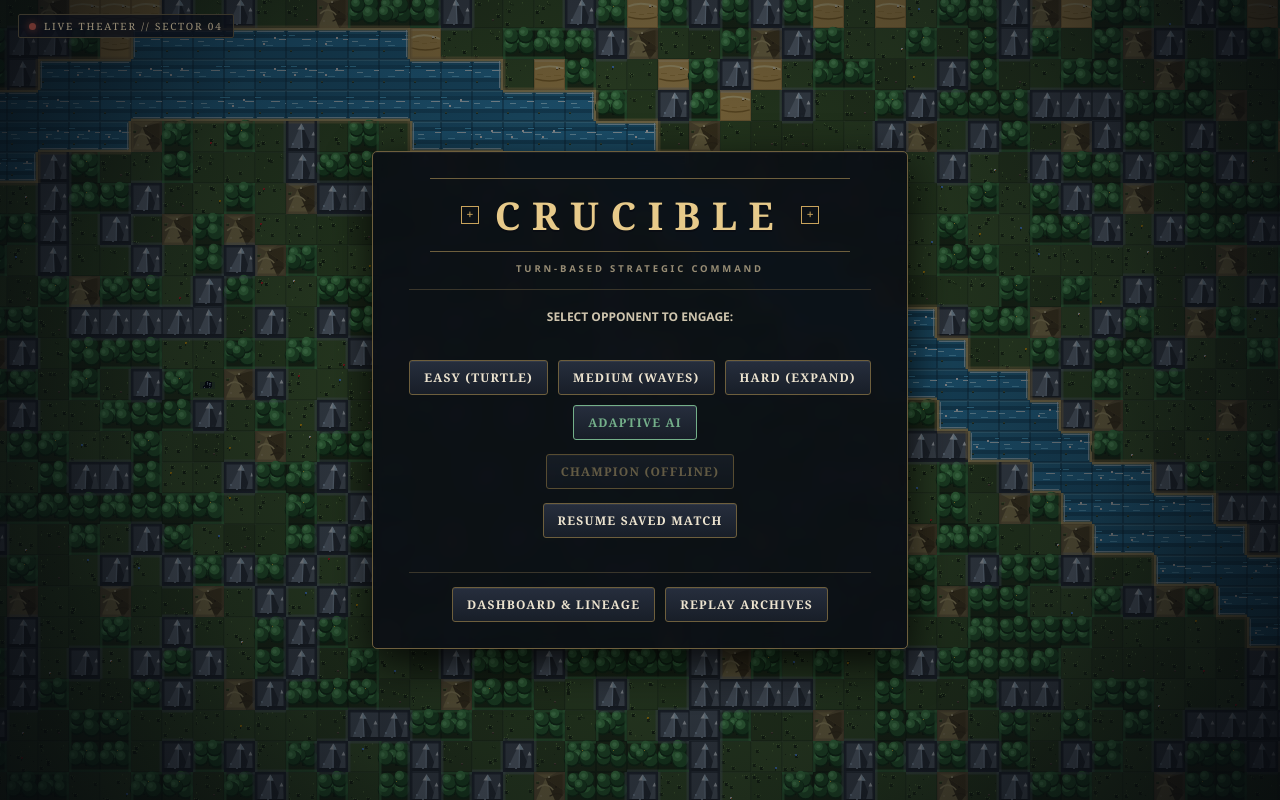
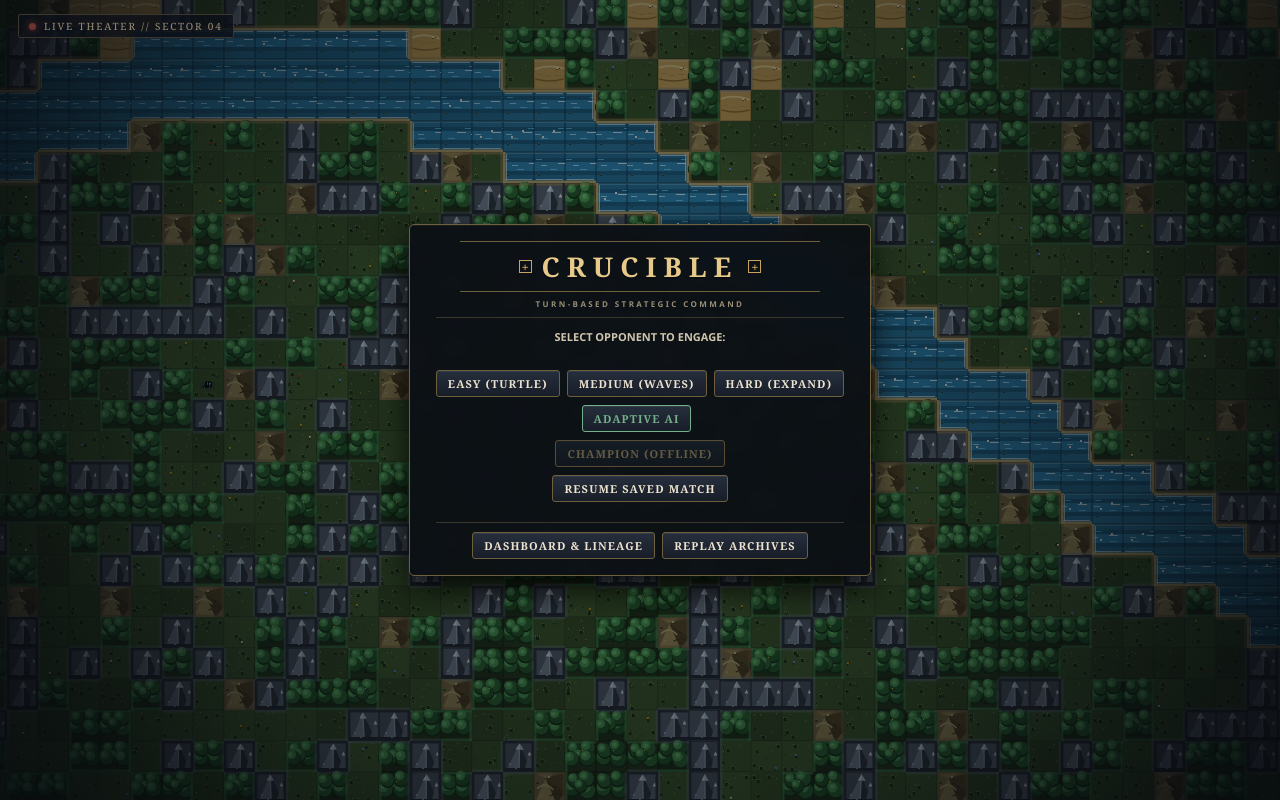
Before and after one commit to nordicnode/crucible-turn-based, a website built with Vite: page client/index.html in a window 1280 px wide. Built offline with nearby package versions, Linux system fonts and the light colour scheme; animation ran at ten frames a second; files whose address does not match are found by name.

Commit message:
Compact the main menu; tune plains palette
Main menu (client/index.html, CSS only): shrink the panel (padding 16x26,
max-width 470), reduce the CRUCIBLE emblem (1.7rem cap, 13px marks), tighten
row gaps (14->8px), buttons (5x11px, 11px), and section-divider spacing so the
lobby reads as one tight control block instead of a tall, airy list.

Also carry over the in-progress plains color/legend palette polish
(client/index.html legend dot, client/public/assets/terrain/plains.svg).

```diff
--- a/client/index.html
+++ b/client/index.html
@@ -633,10 +633,10 @@
         color: var(--ivory);
         border-radius: 3px;
         box-shadow: inset 0 1px 0 rgba(255, 255, 255, 0.06);
-        padding: 8px 14px;
+        padding: 5px 11px;
         cursor: pointer;
         font-family: var(--serif);
-        font-size: 12px;
+        font-size: 11px;
         font-weight: 700;
         letter-spacing: 0.1em;
         text-transform: uppercase;
@@ -662,10 +662,10 @@
         -webkit-backdrop-filter: blur(8px);
         border: 1px solid var(--line-hi);
         border-radius: 5px;
-        padding: 26px 36px;
-        max-width: 560px;
+        padding: 16px 26px;
+        max-width: 470px;
         text-align: center;
-        box-shadow: 0 14px 44px rgba(0, 0, 0, 0.85), inset 0 1px 0 rgba(255, 255, 255, 0.05);
+        box-shadow: 0 12px 34px rgba(0, 0, 0, 0.85), inset 0 1px 0 rgba(255, 255, 255, 0.05);
       }
       .live-feed-badge {
         position: absolute;
@@ -685,23 +685,23 @@
       }
       .rec-dot { width: 7px; height: 7px; background: #c05444; border-radius: 50%; box-shadow: 0 0 8px #c05444; animation: blink 1.2s infinite; }
       @keyframes blink { 0%, 100% { opacity: 1; } 50% { opacity: 0.2; } }
-      .logo-box { margin-bottom: 18px; border-bottom: 1px solid var(--line); padding-bottom: 14px; }
+      .logo-box { margin-bottom: 10px; border-bottom: 1px solid var(--line); padding-bottom: 8px; }
       .crucible-emblem {
-        margin: 0 auto 10px;
-        max-width: 420px;
+        margin: 0 auto 6px;
+        max-width: 360px;
         display: flex;
         align-items: center;
         justify-content: center;
-        gap: 16px;
-        padding: 10px 20px;
+        gap: 10px;
+        padding: 6px 14px;
         border-top: 1px solid var(--line-hi);
         border-bottom: 1px solid var(--line-hi);
       }
       .emblem-mark {
         display: grid;
         place-items: center;
-        width: 18px;
-        height: 18px;
+        width: 13px;
+        height: 13px;
         color: var(--gold);
         border: 1px solid var(--gold);
         font-weight: 700;
@@ -711,9 +711,9 @@
       .emblem-word {
         color: var(--gold-bright);
         font-family: var(--serif);
-        font-size: clamp(1.6rem, 6vw, 2.4rem);
+        font-size: clamp(1.15rem, 4.5vw, 1.7rem);
         font-weight: 700;
-        letter-spacing: 0.3em;
+        letter-spacing: 0.26em;
         text-shadow: 0 2px 0 #0a0d13;
       }
       .logo-title {
@@ -725,8 +725,8 @@
         margin: 0;
         font-family: var(--serif);
       }
-      .logo-sub { font-size: 9.5px; letter-spacing: 0.3em; color: var(--muted); text-transform: uppercase; margin-top: 4px; font-weight: 600; }
-      .panel .row { display: flex; gap: 10px; justify-content: center; flex-wrap: wrap; margin-top: 14px; }
+      .logo-sub { font-size: 8px; letter-spacing: 0.3em; color: var(--muted); text-transform: uppercase; margin-top: 3px; font-weight: 600; }
+      .panel .row { display: flex; gap: 7px; justify-content: center; flex-wrap: wrap; margin-top: 8px; }
       .hidden { display: none !important; }
       .win { color: var(--green); text-shadow: 0 0 10px rgba(116, 176, 138, 0.5); }
       .lose { color: var(--red); text-shadow: 0 0 10px rgba(208, 120, 104, 0.5); }
@@ -1040,7 +1040,7 @@
       }
       .inspector-legend span { display: inline-flex; align-items: center; gap: 4px; }
       .legend-dot { width: 7px; height: 7px; border-radius: 1px; display: inline-block; border: 1px solid rgba(255,255,255,.2); }
-      .legend-plains { background: #324b37; }
+      .legend-plains { background: #41602e; }
       .legend-forest { background: #285638; }
       .legend-hills { background: #705d3c; }
       .legend-desert { background: #8f6c3d; }
@@ -1303,14 +1303,14 @@
           <div class="logo-sub">Turn-Based Strategic Command</div>
         </div>
 
-        <p style="color:#cfc5ae; margin-bottom: 16px; font-size:12px; font-weight:700;">SELECT OPPONENT TO ENGAGE:</p>
-        <p id="lobby-status" class="muted" style="min-height:1.2em; margin-top:-8px;"></p>
+        <p style="color:#cfc5ae; margin-bottom: 9px; font-size:11px; font-weight:700;">SELECT OPPONENT TO ENGAGE:</p>
+        <p id="lobby-status" class="muted" style="min-height:1.1em; margin-top:-6px;"></p>
         <div class="row">
           <button class="btn" data-opp="easy">Easy (Turtle)</button>
           <button class="btn" data-opp="medium">Medium (Waves)</button>
           <button class="btn" data-opp="hard">Hard (Expand)</button>
         </div>
-        <div class="row" style="margin-top:10px;">
+        <div class="row">
           <button class="btn" id="adaptive-btn" style="border-color:var(--green); color:var(--green);">Adaptive AI</button>
           <span id="lobby-tier" class="muted" style="align-self:center; font-size:11px;"></span>
         </div>
@@ -1321,7 +1321,7 @@
           <button class="btn" id="resume-btn" data-opp="saved" data-label="saved match">Resume Saved Match</button>
         </div>
         <div class="row" id="museum-opps"></div>
-        <div class="row" style="margin-top:20px; border-top:1px solid var(--line); padding-top:14px;">
+        <div class="row" style="margin-top:12px; border-top:1px solid var(--line); padding-top:9px;">
           <button class="btn" id="open-dashboard">Dashboard &amp; Lineage</button>
           <button class="btn" id="open-spectate">Replay Archives</button>
         </div>
```
Also changed, not shown: client/public/assets/terrain/plains.svg.
